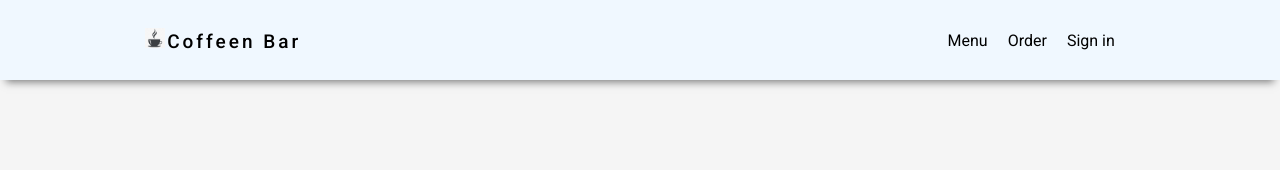
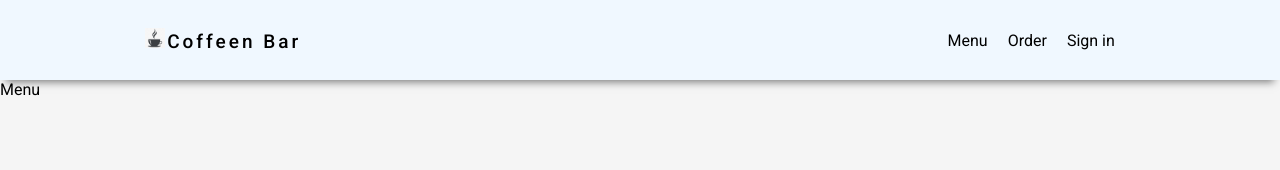
Before and after one commit to MikeShveyn/cafeProject, a React (Create React App) app: page /Menu in a window 1280 px wide. Shown: the top 170 px of the page. Built offline with nearby package versions, Linux system fonts and the light colour scheme.

Commit message:
setup for menu component and its parts

```diff
--- a/src/App.js
+++ b/src/App.js
@@ -5,6 +5,7 @@ import Container from "./components/ui/Layout/MainLayout";
 import Main from "./pages/Main/Main";
 import SignUp from "./pages/SignUp/SignUp";
 import Order from "./pages/Order/Order";
+import Menu from "./pages/Menu/Menu";
 
 function App() {
   return (
@@ -13,6 +14,7 @@ function App() {
       <Routes>
         <Route path="/" element={<Main />}></Route>
         <Route path="/SignUp" element={<SignUp />}></Route>
+        <Route path="/Menu" element={<Menu />}></Route>
         <Route path="/Order" element={<Order />}></Route>
       </Routes>
       </Container>
--- /dev/null
+++ b/src/components/menuItem/MenuItem.js
@@ -0,0 +1,5 @@
+function MenuItem() {
+    return(<div></div>)
+}
+
+export default MenuItem;
--- /dev/null
+++ b/src/components/menuList/MenuList.js
@@ -0,0 +1,5 @@
+function MenuList() {
+    return(<div></div>)
+}
+
+export default MenuList;
--- a/src/pages/Menu/Menu.js
+++ b/src/pages/Menu/Menu.js
@@ -1,7 +1,18 @@
+import React from "react";
+import MenuList from "../../components/menuList/MenuList";
+
 function Menu() {
-    return(
-        <div>Menu</div>
-    );
+
+const MockData = {
+
+}
+
+  return (
+    <div>
+      <div>Menu</div>
+      <MenuList />
+    </div>
+  );
 }
 
 export default Menu;
```
Also changed, not shown: src/components/menuItem/MenuItem.module.css (added), src/components/menuList/MenuList.module.css (added).
